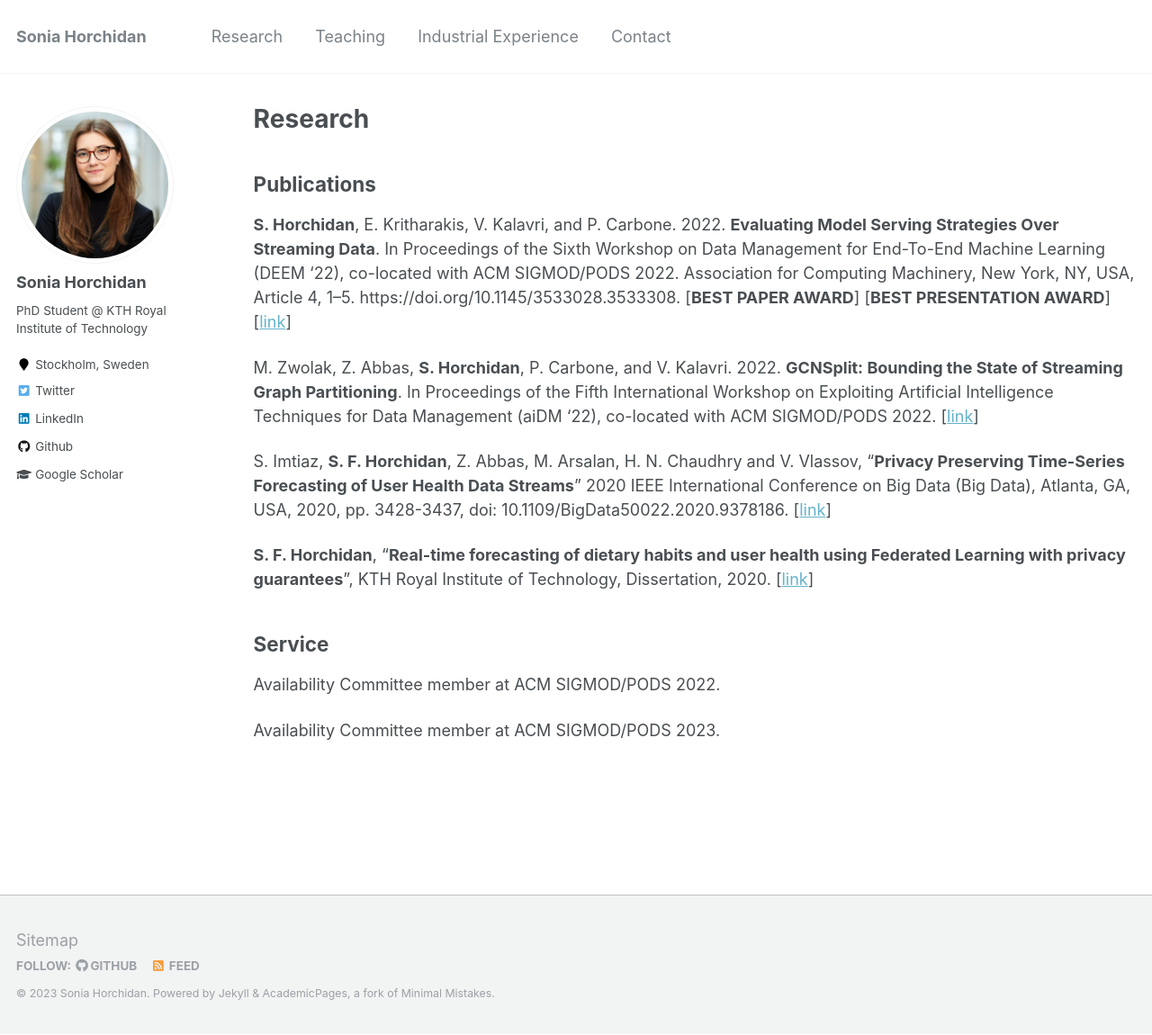
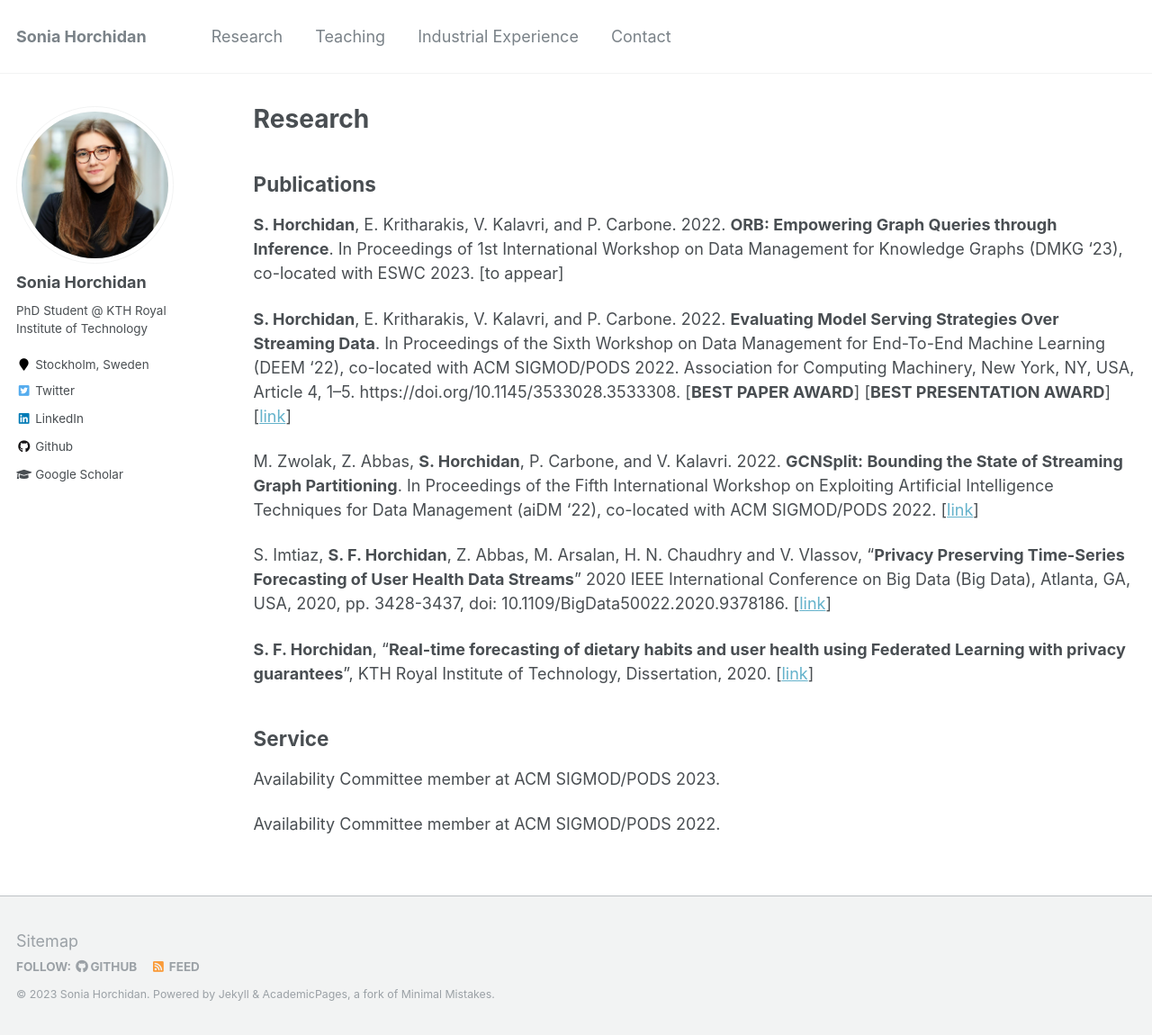
Before and after one commit to soniahorchidan/soniahorchidan.github.io, a Jekyll site: the page built from _pages/publications.md, in a window 1280 px wide and 1150 px high. Shown: the whole window at 90% size. Built offline with Jekyll 4.4.1, drawn with Linux system fonts in a browser that asks for light colours.

Commit message:
Update publications.md

```diff
--- a/_pages/publications.md
+++ b/_pages/publications.md
@@ -6,6 +6,8 @@ author_profile: true
 ---
 
 <h2>Publications</h2>
+
+<b>S. Horchidan</b>, E. Kritharakis, V. Kalavri, and P. Carbone. 2022. <b>ORB: Empowering Graph Queries through Inference</b>. In Proceedings of 1st International Workshop on Data Management for Knowledge Graphs (DMKG '23), co-located with ESWC 2023. \[to appear]<br>
 
 <b>S. Horchidan</b>, E. Kritharakis, V. Kalavri, and P. Carbone. 2022. <b>Evaluating Model Serving Strategies Over Streaming Data</b>. In Proceedings of the Sixth Workshop on Data Management for End-To-End Machine Learning (DEEM '22), co-located with ACM SIGMOD/PODS 2022. Association for Computing Machinery, New York, NY, USA, Article 4, 1–5. https://doi.org/10.1145/3533028.3533308. [<b>BEST PAPER AWARD</b>] [<b>BEST PRESENTATION AWARD</b>] [<a href="https://dl.acm.org/doi/abs/10.1145/3533028.3533308" style="color:#64B2CB">link</a>]<br>
 
@@ -18,6 +20,6 @@ S. Imtiaz, <b>S. F. Horchidan</b>, Z. Abbas, M. Arsalan, H. N. Chaudhry and V. V
 
 <h2>Service</h2>
 
+Availability Committee member at ACM SIGMOD/PODS 2023.
+
 Availability Committee member at ACM SIGMOD/PODS 2022.
-
-Availability Committee member at ACM SIGMOD/PODS 2023.
```
